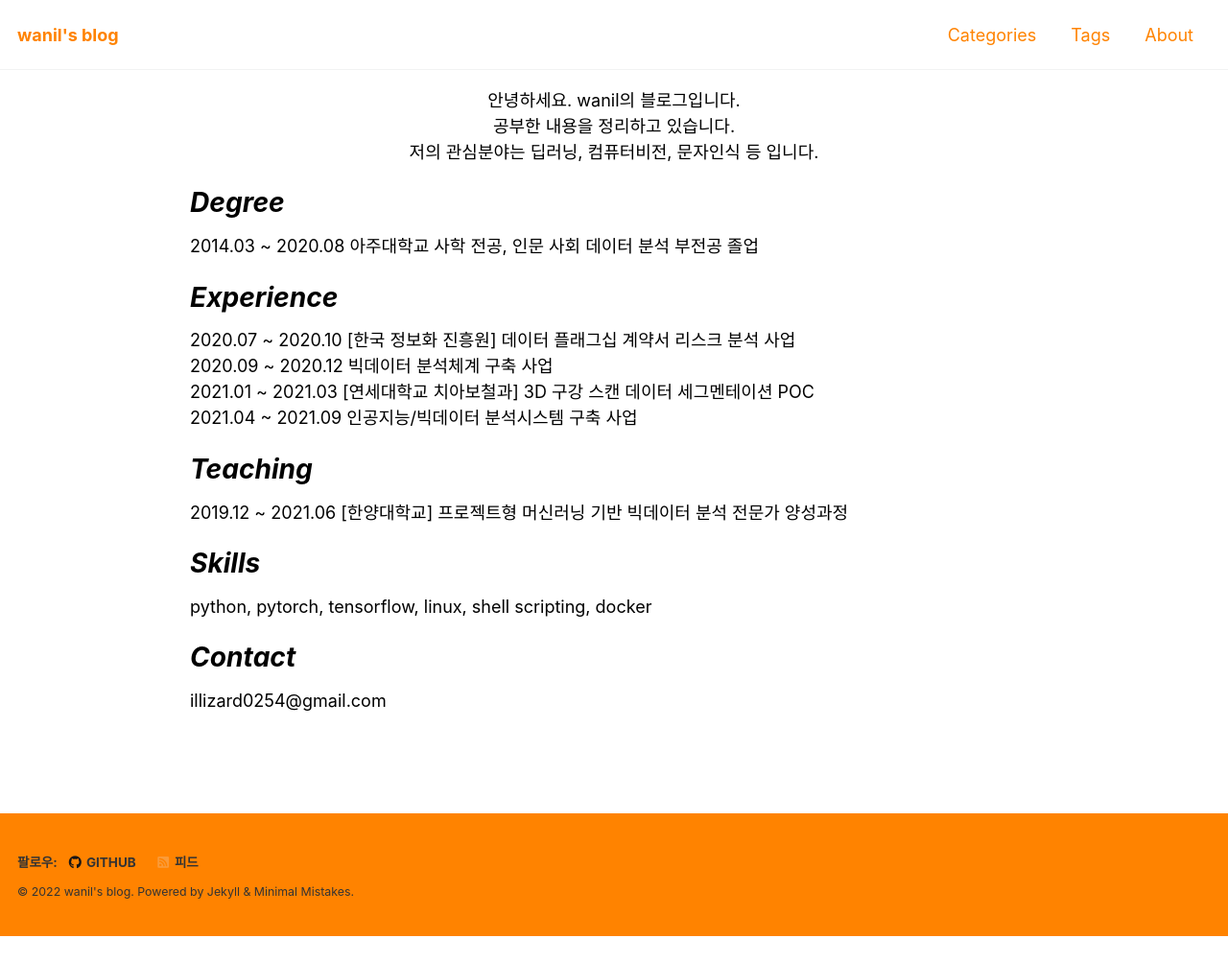
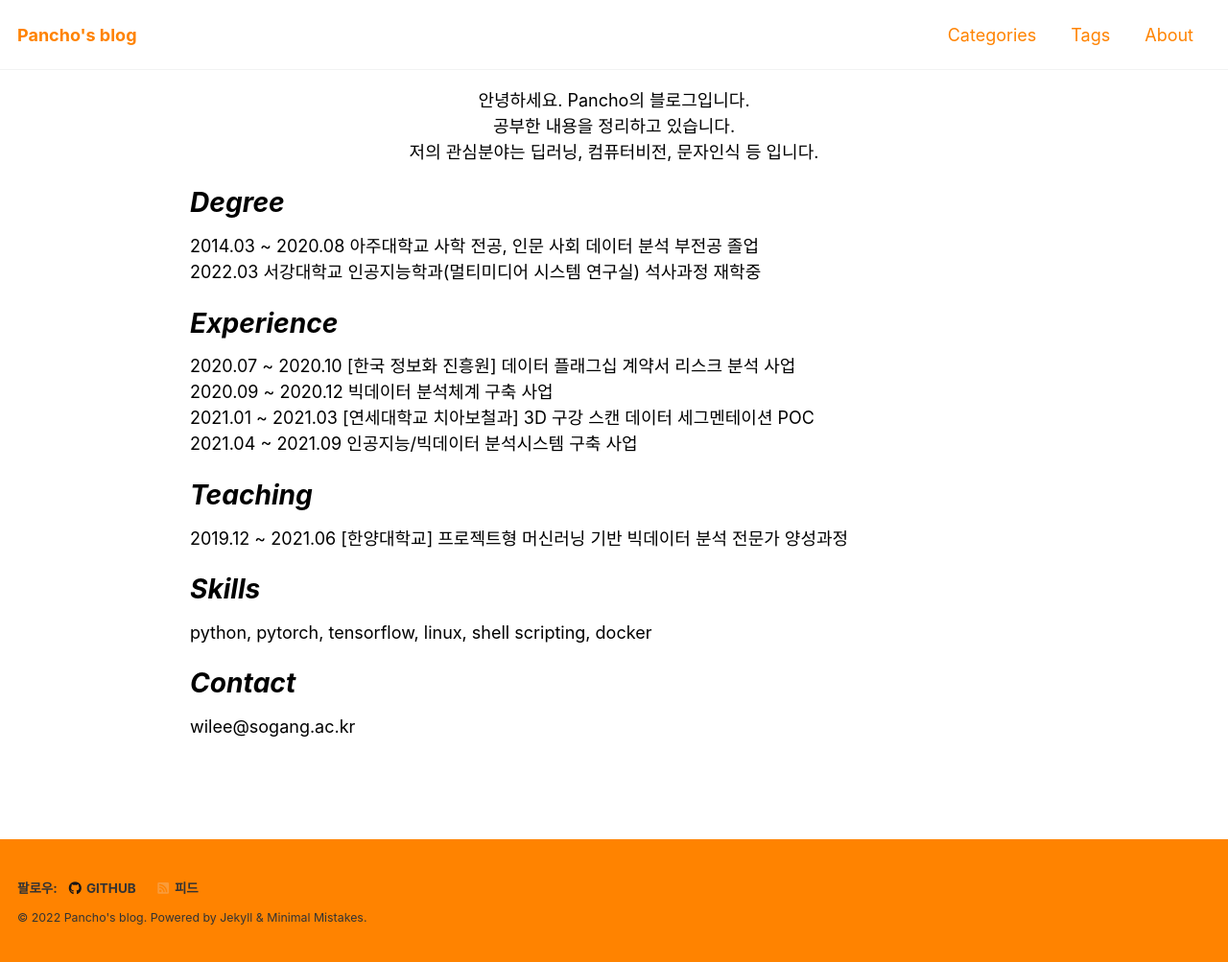
Before and after one commit to illizard/illizard.github.io, a Jekyll site: the page built from _pages/about.md, in a window 1280 px wide. Shown: the whole page at 96% size. Built offline with Jekyll 4.4.1, drawn with Linux system fonts in a browser that asks for light colours; cached includes are drawn as plain includes; before the commit the page ends 976 px from its top, so only the background shows below that.

Commit message:
about me modifed

```diff
--- a/_config.yml
+++ b/_config.yml
@@ -16,7 +16,7 @@ minimal_mistakes_skin    : "custom" # "air", "aqua", "contrast", "dark", "dirt",
 
 # Site Settings
 locale                   : "ko-KR"
-title                    : "wanil's blog"
+title                    : "Pancho's blog"
 title_separator          : "-"
 subtitle                 : # site tagline that appears below site title in masthead
 name                     : # "wanil"
@@ -102,7 +102,7 @@ analytics:
 
 # Site Author
 author:
-  name             : "wanil"
+  name             : "Pancho"
   avatar           : /assets/image/profile_image/palmtree.jpg # path of avatar image, e.g. "/assets/images/bio-photo.jpg"
   bio              : "I am interested in deep learning, computer vision and OCR."
   location         : "Seoul, Repulic of Korea"
@@ -110,7 +110,7 @@ author:
   links:
     - label: "Email"
       icon: "fas fa-fw fa-envelope-square"
-      url: "mailto:illizard0254@gmail.com"
+      url: "mailto:wilee@sogang.ac.kr"
     - label: "Website"
       icon: "fas fa-fw fa-link"
       # url: "https://your-website.com"
--- a/_pages/about.md
+++ b/_pages/about.md
@@ -5,13 +5,14 @@ author_profile: false
 ---
 
 
-안녕하세요. wanil의 블로그입니다.
+안녕하세요. Pancho의 블로그입니다.
 공부한 내용을 정리하고 있습니다.
 저의 관심분야는 딥러닝, 컴퓨터비전, 문자인식 등 입니다.
 {: .text-center}
 
 # *Degree*
 2014.03 ~ 2020.08 아주대학교 사학 전공, 인문 사회 데이터 분석 부전공 졸업
+2022.03           서강대학교 인공지능학과(멀티미디어 시스템 연구실) 석사과정 재학중
 
 # *Experience*
 2020.07 ~ 2020.10 [한국 정보화 진흥원] 데이터 플래그십 계약서 리스크 분석 사업
@@ -26,4 +27,4 @@ author_profile: false
 python, pytorch, tensorflow, linux, shell scripting, docker
 
 # *Contact*
-illizard0254@gmail.com
+wilee@sogang.ac.kr
```
Also changed, not shown: minimal-mistakes-jekyll.gemspec (deleted).
